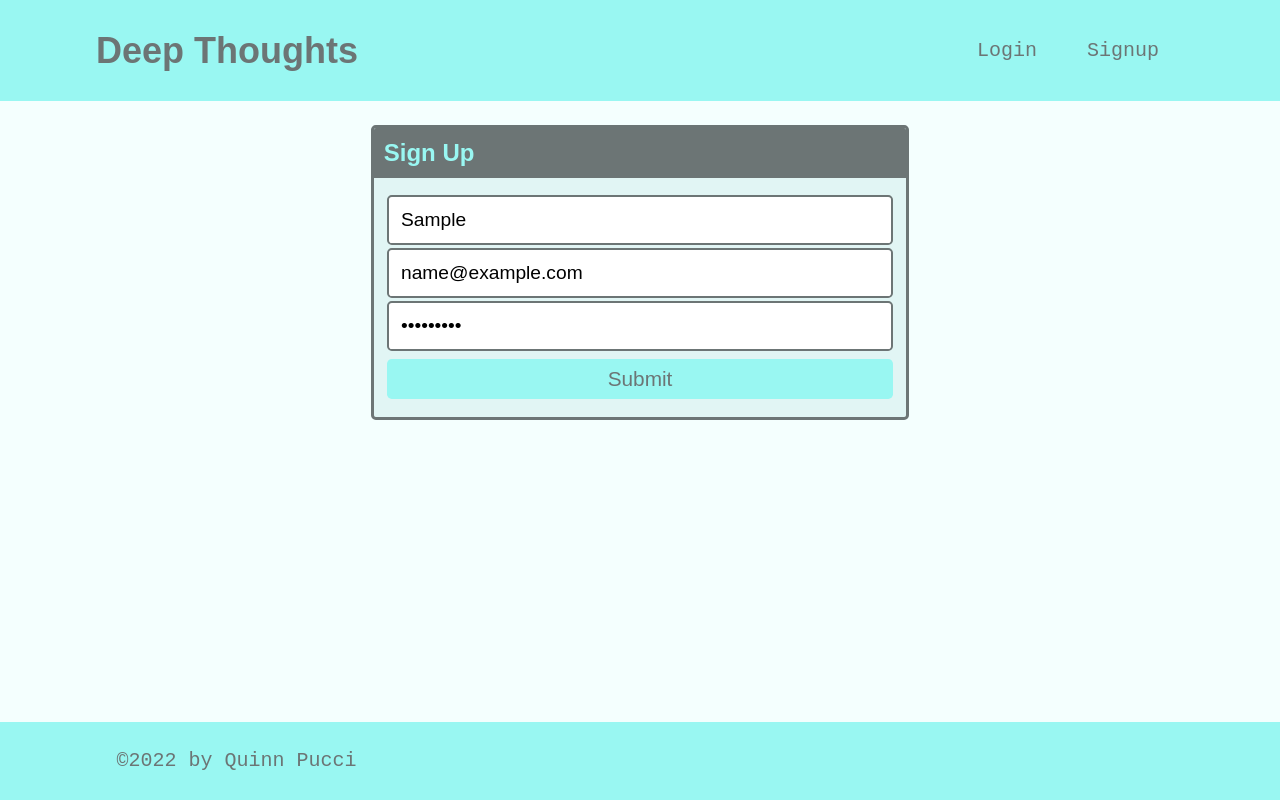
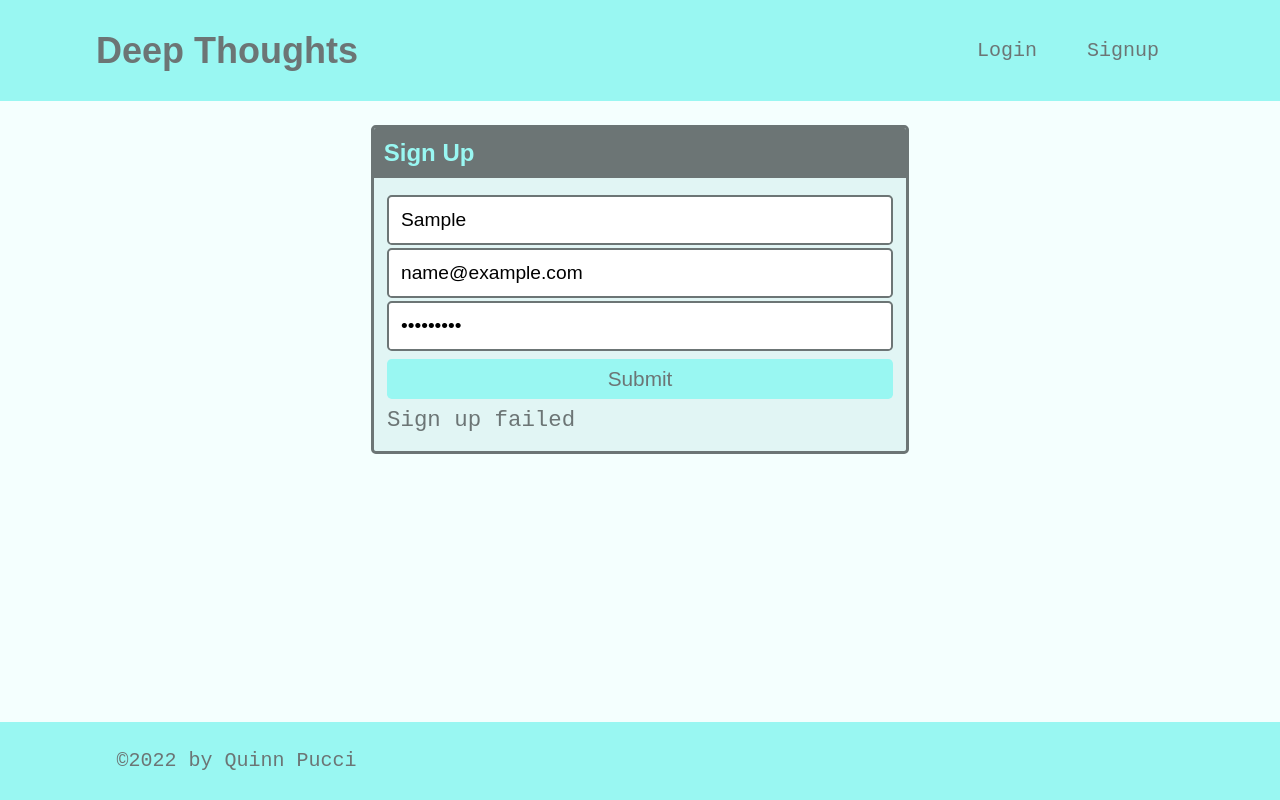
Before and after one commit to QuinnPucci/deep-thoughts, a React (Create React App) app in the folder client/: page /signup in a window 1280 px wide. Both pictures are taken after typing "Sample", "name@example.com", "Sample123" into the empty fields and a click on the button "Submit". Built offline with nearby package versions, Linux system fonts and the light colour scheme; no server answers; the HTML template or start-up script is replaced by a standard one.

Commit message:
finished signup mutation and front end functionality

```diff
--- a/client/src/pages/Signup.js
+++ b/client/src/pages/Signup.js
@@ -1,7 +1,10 @@
 import React, { useState } from 'react';
+import { useMutation } from '@apollo/client';
+import { ADD_USER } from '../utils/mutations';
 
 const Signup = () => {
   const [formState, setFormState] = useState({ username: '', email: '', password: '' });
+  const [addUser, { error }] = useMutation(ADD_USER)
 
   // update state based on form input changes
   const handleChange = (event) => {
@@ -16,6 +19,15 @@
   // submit form
   const handleFormSubmit = async (event) => {
     event.preventDefault();
+
+    try {
+      const { data } = await addUser({
+        variables: { ...formState }
+      })
+      console.log(data)
+    } catch (e) {
+      console.error(e)
+    }
   };
 
   return (
@@ -56,6 +68,7 @@
                 Submit
               </button>
             </form>
+            {error && <div>Sign up failed</div>}
           </div>
         </div>
       </div>
--- /dev/null
+++ b/client/src/utils/mutations.js
@@ -0,0 +1,24 @@
+import { gql } from '@apollo/client'
+
+export const LOGIN_USER = gql`
+    mutation login($email: String!, $password: String!) {
+        login(email: $email, password: $password) {
+            token
+            user {
+                __id
+                username
+            }
+        }
+    }
+`
+export const ADD_USER = gql`
+  mutation addUser($username: String!, $email: String!, $password: String!) {
+    addUser(username: $username, email: $email, password: $password) {
+      token
+      user {
+        _id
+        username
+      }
+    }
+  }
+`;
```
Also changed, not shown: 1 other file (tests, documents, lock files or other folders).
